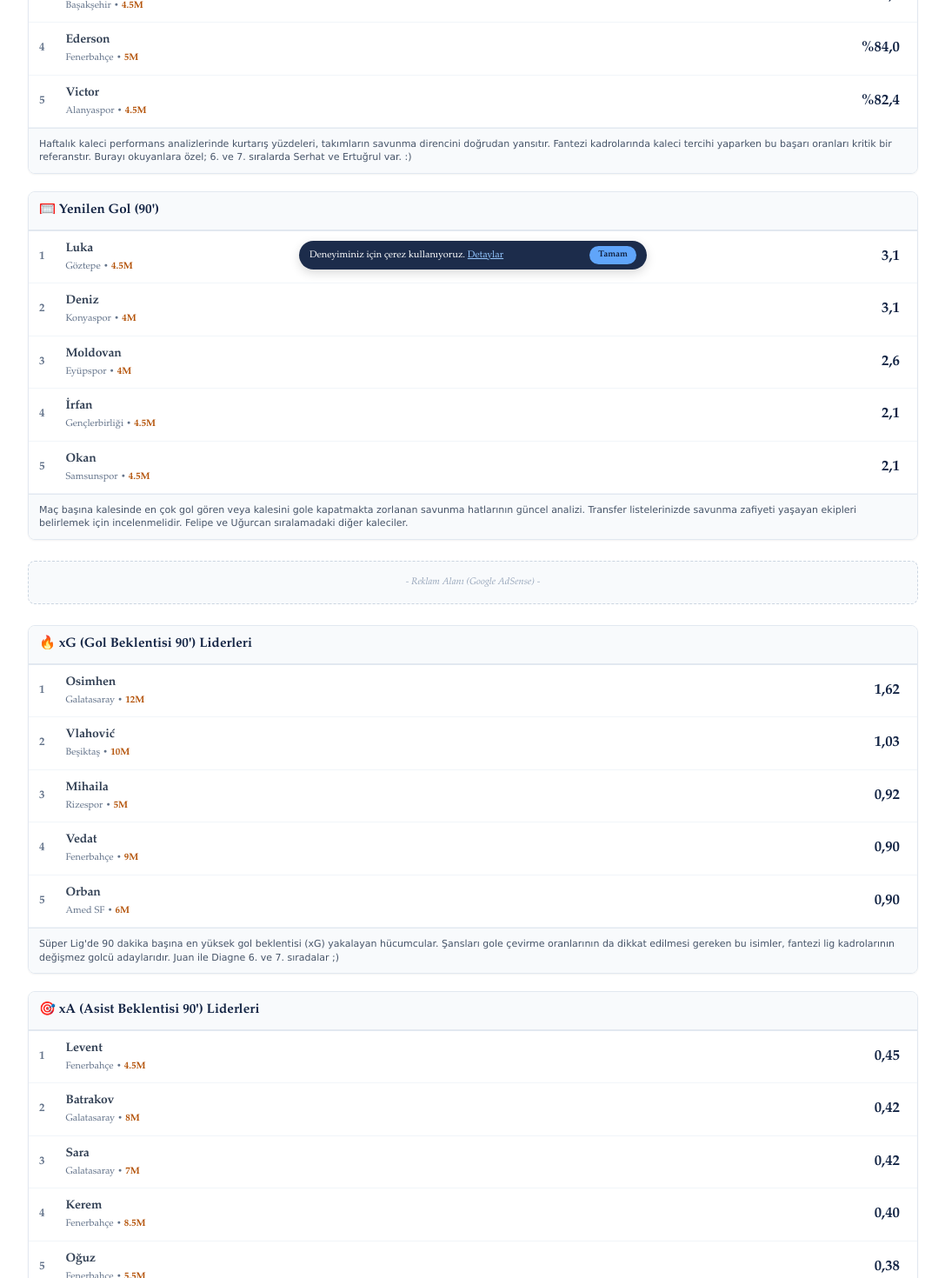
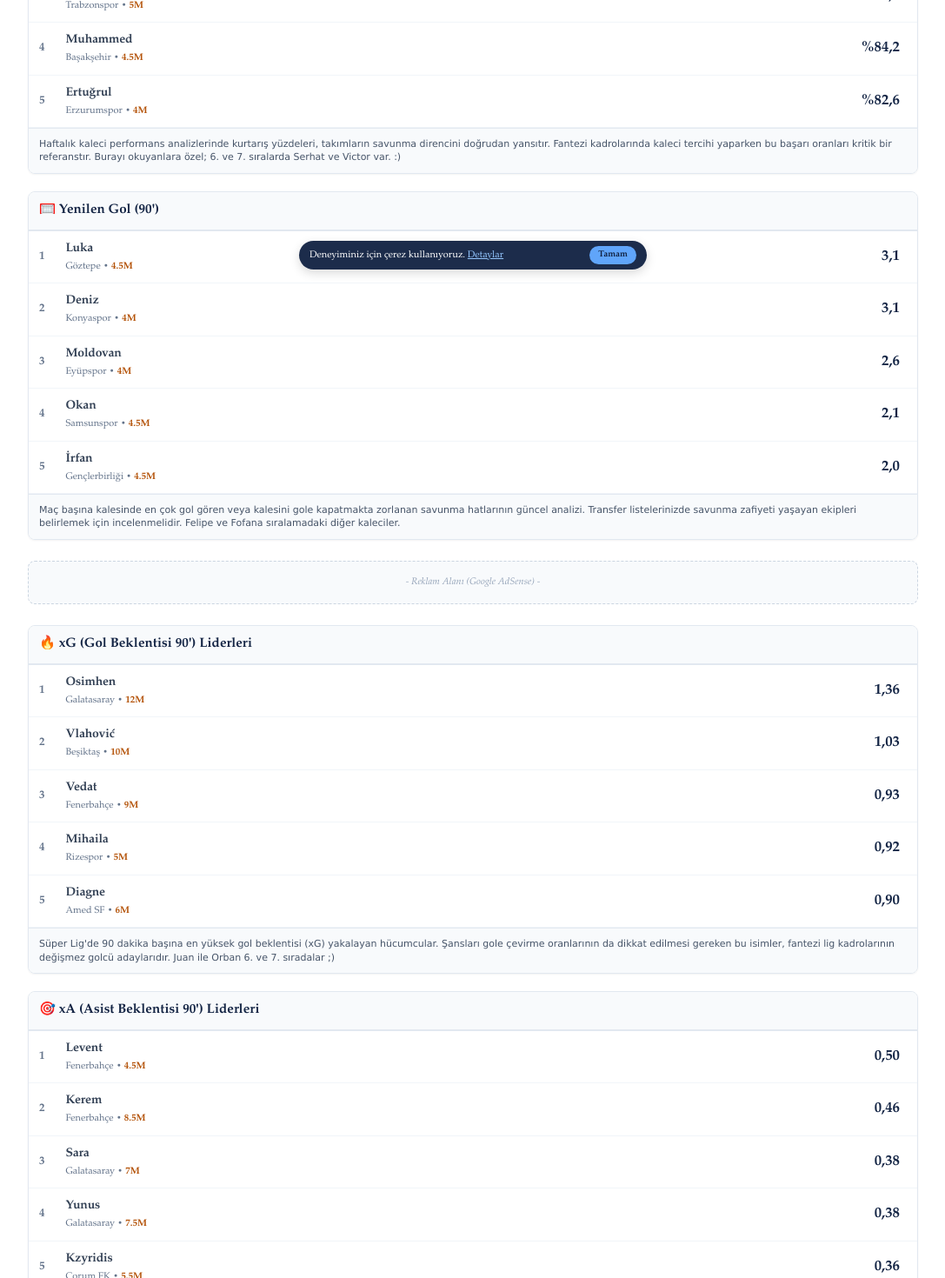
Before and after one commit to fantefut/fantefut, a Next.js app: page /oyuncular in a window 1280 px wide. Shown: the part 480-1950 px from the top of the page at 87% size, without its empty margins (96-1183 px from the left). Built offline with nearby package versions, Linux system fonts and the light colour scheme.

Commit message:
feat: fenerbahçe 3-0 alanyaspor maç sonucu puan durumuna eklendi2

```diff
--- a/app/haftanin-analizi/page.js
+++ b/app/haftanin-analizi/page.js
@@ -178,7 +178,7 @@
           color: '#475569',
           fontFamily: ICERIK_FONTU
         }}>
-          <strong>Haftanın Fantezi Futbol Tüyoları:</strong> Süper Lig'de bu hafta kadrolarınıza dahil edebileceğiniz en formda ve bütçe dostu oyuncu önerileri listelenmektedir. Kaleci, defans, orta saha ve forvet mevkileri için özel olarak hazırlanan bu rehberde; oyuncuların takımları, oyun içi fiyatları yer almaktadır. Haftalık kadro güncellemelerinizi yapmadan önce tüyolarımıza mutlaka göz atın. <strong>İç sahada oynayacak olan Beşiktaş'ın oyuncuları</strong> kadro and kaptan önerilerimizde ilk sıralarda yer alıyor. Dev derbiden uzak durmak gerekebilir. Temsilcilerimizin Avrupa'da yapacağı maçlar çok önemli, sakatlık ve rotasyon açısından. Rotasyon haberlerini takipte olacağız. Her gün sitemizde güncellemeleri takip etmeyi unutmayın.
+          <strong>Haftanın Fantezi Futbol Tüyoları:</strong> <strong>Kadronuzu kurmadan önce sitemizin tüm sayfalarını incelemenizi tavsiye ederiz. Her sayfada önemli bilgiler bulunmaktadır.</strong> Süper Lig'de bu hafta kadrolarınıza dahil edebileceğiniz en formda ve bütçe dostu oyuncu önerileri listelenmektedir. Kaleci, defans, orta saha ve forvet mevkileri için özel olarak hazırlanan bu rehberde; oyuncuların takımları, oyun içi fiyatları yer almaktadır. Haftalık kadro güncellemelerinizi yapmadan önce tüyolarımıza mutlaka göz atın. <strong>İç sahada oynayacak olan Beşiktaş'ın oyuncuları</strong> kadro and kaptan önerilerimizde ilk sıralarda yer alıyor. Dev derbiden uzak durmak gerekebilir. Temsilcilerimizin Avrupa'da yapacağı maçlar çok önemli, sakatlık ve rotasyon açısından. Rotasyon haberlerini takipte olacağız. Her gün sitemizde güncellemeleri takip etmeyi unutmayın.
         </div>
 
         {/* 4. 📝 GENEL ANALİZ KUTUSU (UZUN SEO REHBERİ): Kısa SEO metninin hemen altında peş peşe konumlandırıldı */}
--- a/app/haftanin-yildizlari/page.js
+++ b/app/haftanin-yildizlari/page.js
@@ -144,7 +144,7 @@
           color: '#334155',
           fontFamily: ICERIK_FONTU
         }}>
-          🎯 Haftanın en iyi 5 oyuncusundan 2'si, <strong>Tüyolar</strong> sekmesindeki önerilerimizde yer aldı. Kzyridis ve Mustafa'ya teşekkür ediyor, değerlendirenleri tebrik ediyoruz. Oğuz Aydın ve Kerem ise <strong>Oyuncular</strong> sekmesindeki asist beklentisi liderliğinde yer alıyordu. Kaleci önerilerimiz Victor ve Ertuğrul gol yemedi. Forvetlerimiz Vlahovic ve Juan görevini yaptı. Muci, Salah, Cengiz ve Alanyaspor defans oyuncuları da zirveye tırmanmamıza yardımcı oldu. Yedinci haftayı çok iyi kapattık, sıra sekizinci haftada. <strong>Tüm gelişmeleri ve son dakika değişikliklerini kaçırmamak için siteyi her gün kontrol etmeyi unutmayın.</strong>
+          🎯 7. haftanın en iyi 5 oyuncusundan 2'si, <strong>Tüyolar</strong> sekmesindeki önerilerimizde yer aldı. Kzyridis ve Mustafa'ya teşekkür ediyor, değerlendirenleri tebrik ediyoruz. Oğuz Aydın ve Kerem ise <strong>Oyuncular</strong> sekmesindeki asist beklentisi liderliğinde yer alıyordu. Kaleci önerilerimiz Victor ve Ertuğrul gol yemedi. Forvetlerimiz Vlahovic ve Juan görevini yaptı. Muci, Salah, Cengiz ve Alanyaspor defans oyuncuları da zirveye tırmanmamıza yardımcı oldu. Yedinci haftayı çok iyi kapattık, sıra sekizinci haftada. <strong>Tüm gelişmeleri ve son dakika değişikliklerini kaçırmamak için siteyi her gün kontrol etmeyi unutmayın.</strong>
         </div>
 
         {/* 2. Orta Reklam: İki büyük veri/tablo kümesinin tam ortasına 24px-24px boşlukla yerleşti */}
--- a/app/kralliklar/page.js
+++ b/app/kralliklar/page.js
@@ -7,7 +7,7 @@
 const GOL_KRALLIGI = [
   { sira: 1, oyuncu: "Mohamed Salah", takim: "Trabzonspor", istatistik: 7 },
   { sira: 2, oyuncu: "Gift Orban", takim: "Amed SF", istatistik: 7 },
-  { sira: 3, oyuncu: "Vedat Muriqi", takim: "Fenerbahçe", istatistik: 6 },
+  { sira: 3, oyuncu: "Vedat Muriqi", takim: "Fenerbahçe", istatistik: 7 },
   { sira: 4, oyuncu: "Victor Osimhen", takim: "Galatasaray", istatistik: 6 },
   { sira: 5, oyuncu: "Eldor Shomurodov", takim: "Başakşehir", istatistik: 6 },
   { sira: 6, oyuncu: "Dusan Vlahovic", takim: "Beşiktaş", istatistik: 6 },
@@ -23,7 +23,7 @@
   { sira: 3, oyuncu: "Mohamed Salah", takim: "Trabzonspor", istatistik: 3 },
   { sira: 4, oyuncu: "Oğuz Aydın", takim: "Fenerbahçe", istatistik: 3 },
   { sira: 5, oyuncu: "İrfan Can Kahveci", takim: "Fenerbahçe", istatistik: 3 },
-  { sira: 6, oyuncu: "Orkun Kökçü", takim: "Beşiktaş", istatistik: 2 },
+  { sira: 6, oyuncu: "Kerem", takim: "Fenerbahçe", istatistik: 3 },
   { sira: 7, oyuncu: "Sara", takim: "Galatasaray", istatistik: 2 },
   { sira: 8, oyuncu: "Hadergjonaj", takim: "Alanyaspor", istatistik: 2 },
   { sira: 9, oyuncu: "Maxim", takim: "Gaziantep FK", istatistik: 2 },
@@ -152,7 +152,7 @@
             Süper Lig Güncel Gol ve Asist Krallığı İstatistik Analizleri
           </h2>
           <p style={{ fontSize: '11px', color: '#475569', lineHeight: '1.6', margin: 0 }}>
-            FanteFut Süper Lig gol ve asist krallıkları sayfasında, sezona damga vuran en skorer oyuncuların ve asist liderlerinin güncel verilerini takip edebilirsiniz. Fantezi futbol liglerinde haftalık kadro kurulumu yaparken, en çok gol atan veya gol pası veren oyuncuları listelemek stratejik transfer adımları atmanızı sağlar. Tabloda yer alan zirvedeki oyuncuları inceleyerek haftalık puanlarınızı maksimum seviyeye çıkarabilirsiniz. Gol krallığını Salah ve Orban paylaşırken, Cengiz kendisini ilk 10'a soktu. Asist krallığında ise Kzyridis zirveye yerleşti.
+            FanteFut Süper Lig gol ve asist krallıkları sayfasında, sezona damga vuran en skorer oyuncuların ve asist liderlerinin güncel verilerini takip edebilirsiniz. <strong>Kadronuzu kurmadan önce sitemizin tüm sayfalarını incelemenizi tavsiye ederiz. Her sayfada önemli bilgiler bulunmaktadır.</strong> Fantezi futbol liglerinde haftalık kadro kurulumu yaparken, en çok gol atan veya gol pası veren oyuncuları listelemek stratejik transfer adımları atmanızı sağlar. Tabloda yer alan zirvedeki oyuncuları inceleyerek haftalık puanlarınızı maksimum seviyeye çıkarabilirsiniz. Gol krallığını Salah, Orban ve Vedat paylaşırken, Cengiz kendisini ilk 10'a soktu. Asist krallığında ise Kzyridis zirveye yerleşti, Kerem tekrar listeye girdi.
           </p>
         </div>
 
--- a/app/oyuncular/page.js
+++ b/app/oyuncular/page.js
@@ -7,32 +7,32 @@
 // 🏆 FOTMOB İSTATİSTİK VERİ HAVUZU (AdSense Dostu: Takım ve Fantezi Lig Fiyatları Eklenmiş Hali)
 const FOTMOB_OYUNCU_DATA = {
   "Kurtarma Yüzdesi": [
-    { oyuncu: "Bahadır", takim: "Konyaspor", deger: "%92,3", fiyat: "4.5M" },
+    { oyuncu: "Bahadır", takim: "Konyaspor", deger: "%88,9", fiyat: "4.5M" },
+    { oyuncu: "Ederson", takim: "Fenerbahçe", deger: "%86,2", fiyat: "5M" },
     { oyuncu: "Onana", takim: "Trabzonspor", deger: "%84,8", fiyat: "5M" },
     { oyuncu: "Muhammed", takim: "Başakşehir", deger: "%84,2", fiyat: "4.5M" },
-    { oyuncu: "Ederson", takim: "Fenerbahçe", deger: "%84,0", fiyat: "5M" },
-    { oyuncu: "Victor", takim: "Alanyaspor", deger: "%82,4", fiyat: "4.5M" }
+    { oyuncu: "Ertuğrul", takim: "Erzurumspor", deger: "%82,6", fiyat: "4M" }
   ],
   "90 Dakikada Yenilen Gol": [
     { oyuncu: "Luka", takim: "Göztepe", deger: "3,1", fiyat: "4.5M" },
     { oyuncu: "Deniz", takim: "Konyaspor", deger: "3,1", fiyat: "4M" },
     { oyuncu: "Moldovan", takim: "Eyüpspor", deger: "2,6", fiyat: "4M" },
-    { oyuncu: "İrfan", takim: "Gençlerbirliği", deger: "2,1", fiyat: "4.5M" },
-    { oyuncu: "Okan", takim: "Samsunspor", deger: "2,1", fiyat: "4.5M" }
+    { oyuncu: "Okan", takim: "Samsunspor", deger: "2,1", fiyat: "4.5M" },
+    { oyuncu: "İrfan", takim: "Gençlerbirliği", deger: "2,0", fiyat: "4.5M" }
   ],
   "90 Dakikada xG (Beklenen Gol)": [
-    { oyuncu: "Osimhen", takim: "Galatasaray", deger: "1,62", fiyat: "12M" },
+    { oyuncu: "Osimhen", takim: "Galatasaray", deger: "1,36", fiyat: "12M" },
     { oyuncu: "Vlahović", takim: "Beşiktaş", deger: "1,03", fiyat: "10M" },
+    { oyuncu: "Vedat", takim: "Fenerbahçe", deger: "0,93", fiyat: "9M" },
     { oyuncu: "Mihaila", takim: "Rizespor", deger: "0,92", fiyat: "5M" },
-    { oyuncu: "Vedat", takim: "Fenerbahçe", deger: "0,90", fiyat: "9M" },
-    { oyuncu: "Orban", takim: "Amed SF", deger: "0,90", fiyat: "6M" }
+    { oyuncu: "Diagne", takim: "Amed SF", deger: "0,90", fiyat: "6M" }
   ],
   "90 Dakikada xA (Beklenen Asist)": [
-    { oyuncu: "Levent", takim: "Fenerbahçe", deger: "0,45", fiyat: "4.5M" },
-    { oyuncu: "Batrakov", takim: "Galatasaray", deger: "0,42", fiyat: "8M" },
-    { oyuncu: "Sara", takim: "Galatasaray", deger: "0,42", fiyat: "7M" },
-    { oyuncu: "Kerem", takim: "Fenerbahçe", deger: "0,40", fiyat: "8.5M" },
-    { oyuncu: "Oğuz", takim: "Fenerbahçe", deger: "0,38", fiyat: "5.5M" }
+    { oyuncu: "Levent", takim: "Fenerbahçe", deger: "0,50", fiyat: "4.5M" },
+    { oyuncu: "Kerem", takim: "Fenerbahçe", deger: "0,46", fiyat: "8.5M" },
+    { oyuncu: "Sara", takim: "Galatasaray", deger: "0,38", fiyat: "7M" },
+    { oyuncu: "Yunus", takim: "Galatasaray", deger: "0,38", fiyat: "7.5M" },
+    { oyuncu: "Kzyridis", takim: "Çorum FK", deger: "0,36", fiyat: "5.5M" }
   ]
 };
 
@@ -139,7 +139,7 @@
           istatistikler["Kurtarma Yüzdesi"],
           "🧤",
           "ist-kurtarma",
-          "Haftalık kaleci performans analizlerinde kurtarış yüzdeleri, takımların savunma direncini doğrudan yansıtır. Fantezi kadrolarında kaleci tercihi yaparken bu başarı oranları kritik bir referanstır. Burayı okuyanlara özel; 6. ve 7. sıralarda Serhat ve Ertuğrul var. :)"
+          "Haftalık kaleci performans analizlerinde kurtarış yüzdeleri, takımların savunma direncini doğrudan yansıtır. Fantezi kadrolarında kaleci tercihi yaparken bu başarı oranları kritik bir referanstır. Burayı okuyanlara özel; 6. ve 7. sıralarda Serhat ve Victor var. :)"
         )}
 
         {renderTablo(
@@ -147,7 +147,7 @@
           istatistikler["90 Dakikada Yenilen Gol"],
           "🥅",
           "ist-yenilentop",
-          "Maç başına kalesinde en çok gol gören veya kalesini gole kapatmakta zorlanan savunma hatlarının güncel analizi. Transfer listelerinizde savunma zafiyeti yaşayan ekipleri belirlemek için incelenmelidir. Felipe ve Uğurcan sıralamadaki diğer kaleciler."
+          "Maç başına kalesinde en çok gol gören veya kalesini gole kapatmakta zorlanan savunma hatlarının güncel analizi. Transfer listelerinizde savunma zafiyeti yaşayan ekipleri belirlemek için incelenmelidir. Felipe ve Fofana sıralamadaki diğer kaleciler."
         )}
 
         {/* 2. Orta Reklam: İlk iki kutu ile diğer ikisinin tam arasında, 24px üst - 24px alt boşluk */}
@@ -159,7 +159,7 @@
           istatistikler["90 Dakikada xG (Beklenen Gol)"],
           "🔥",
           "ist-xg",
-          "Süper Lig'de 90 dakika başına en yüksek gol beklentisi (xG) yakalayan hücumcular. Şansları gole çevirme oranlarının da dikkat edilmesi gereken bu isimler, fantezi lig kadrolarının değişmez golcü adaylarıdır. Juan ile Diagne 6. ve 7. sıradalar ;)"
+          "Süper Lig'de 90 dakika başına en yüksek gol beklentisi (xG) yakalayan hücumcular. Şansları gole çevirme oranlarının da dikkat edilmesi gereken bu isimler, fantezi lig kadrolarının değişmez golcü adaylarıdır. Juan ile Orban 6. ve 7. sıradalar ;)"
         )}
 
         {renderTablo(
@@ -167,7 +167,7 @@
           istatistikler["90 Dakikada xA (Beklenen Asist)"],
           "🎯",
           "ist-xa",
-          "Üçüncü bölgede anahtar paslar ve gol pası beklentisi (xA) üreten Süper Lig yaratıcı oyuncuları. Duran top kullanan ve asist potansiyeli yüksek oyuncuları seçerken bu veriler yönlendiricidir. Fıratcan Üzüm ve Mehmet Yeşil ilk 5'i takip eden isimler."
+          "Üçüncü bölgede anahtar paslar ve gol pası beklentisi (xA) üreten Süper Lig yaratıcı oyuncuları. Duran top kullanan ve asist potansiyeli yüksek oyuncuları seçerken bu veriler yönlendiricidir. Janderson ve Salah ilk 5'i takip eden isimler."
         )}
 
 
```
